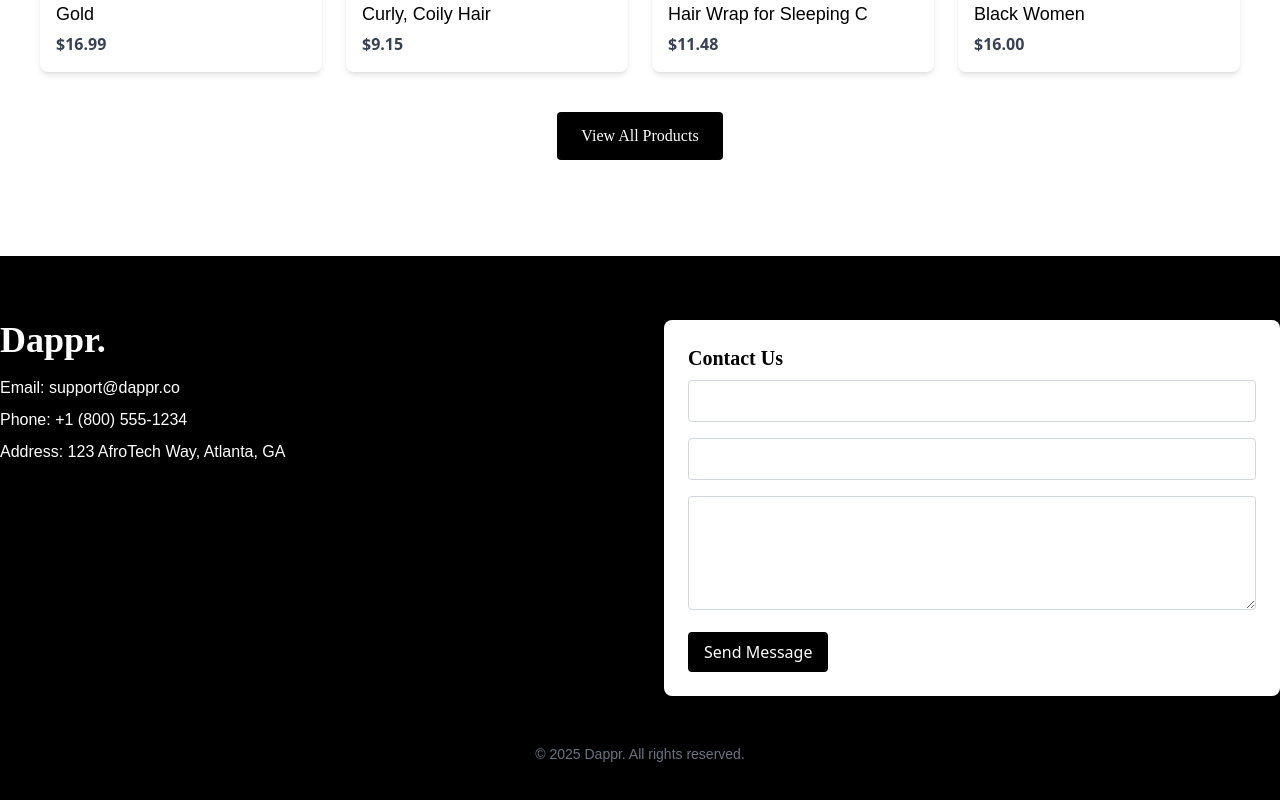
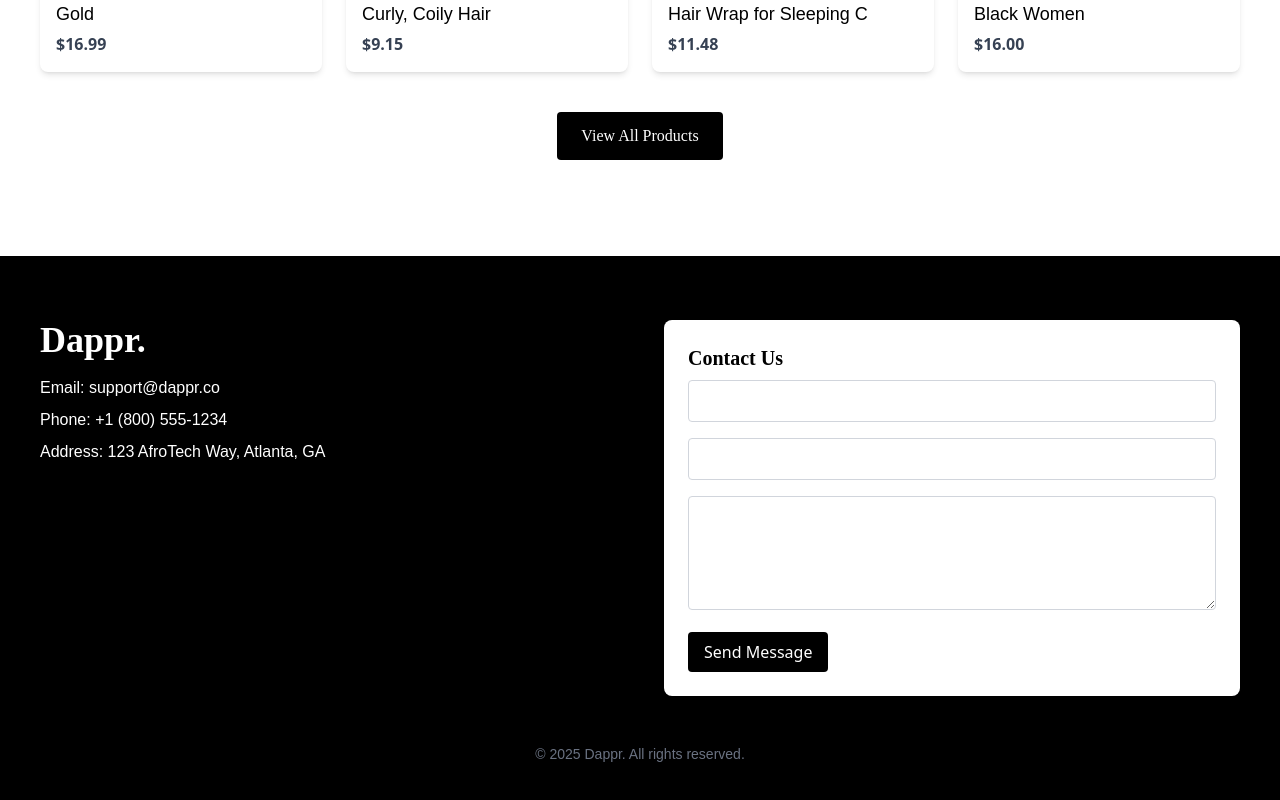
Before and after one commit to kingigbozuruike/dappr, a React (Vite) app: page / in a window 1280 px wide. Shown: the part 3092-3892 px from the top of the page. Built offline with nearby package versions, Linux system fonts and the light colour scheme.

Commit message:
Fixed padding issue with footer section

```diff
--- a/src/components/Footer.jsx
+++ b/src/components/Footer.jsx
@@ -1,7 +1,7 @@
 function Footer() {
     return (
         <footer className="bg-black text-white mt-24 py-16 w-full">
-        <div className="max-w-7xl mx-auto grid grid-cols-1 md:grid-cols-2 gap-12">
+        <div className="max-w-7xl mx-auto px-10 grid grid-cols-1 md:grid-cols-2 gap-12">
           {/* Contact Info */}
           <div>
             <h3 className="text-4xl font-bold font-bodoni mb-4">Dappr.</h3>
```
